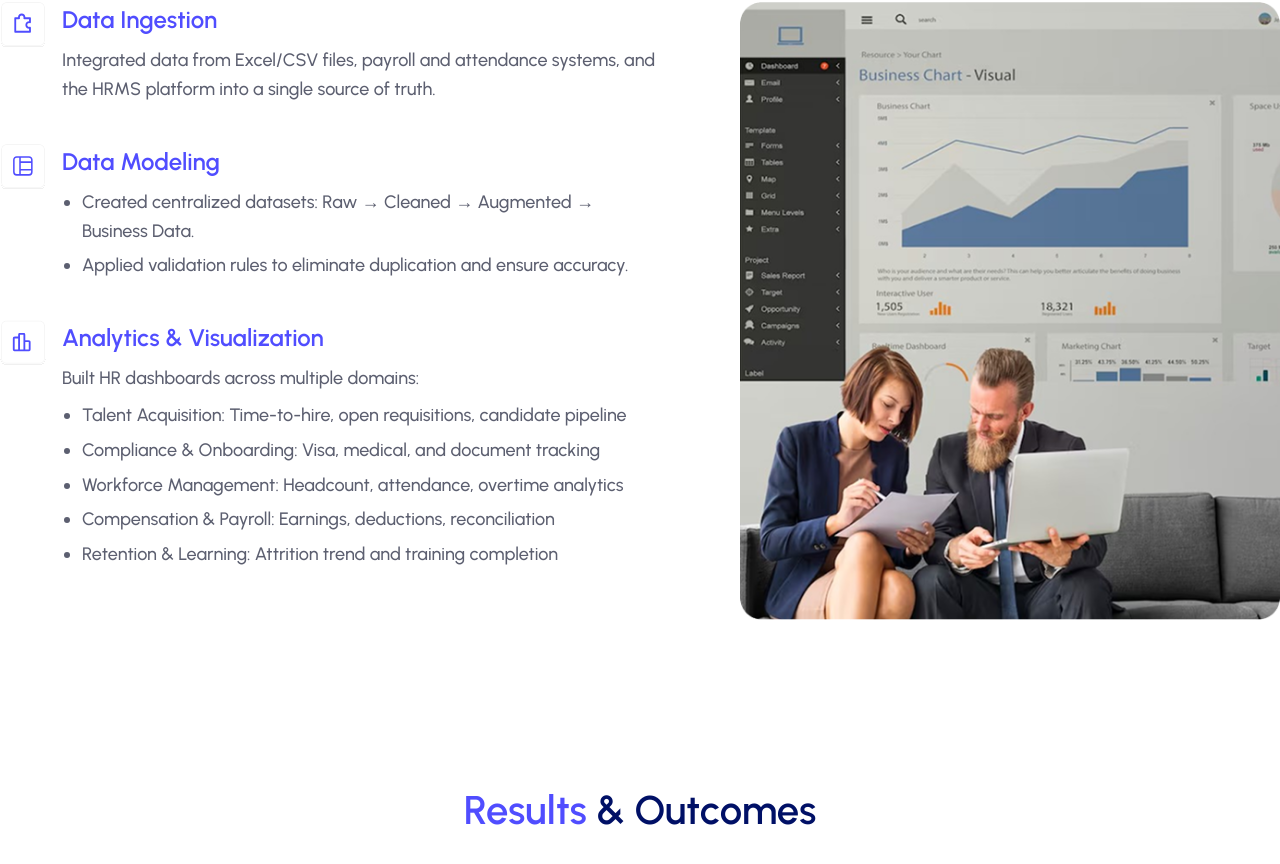
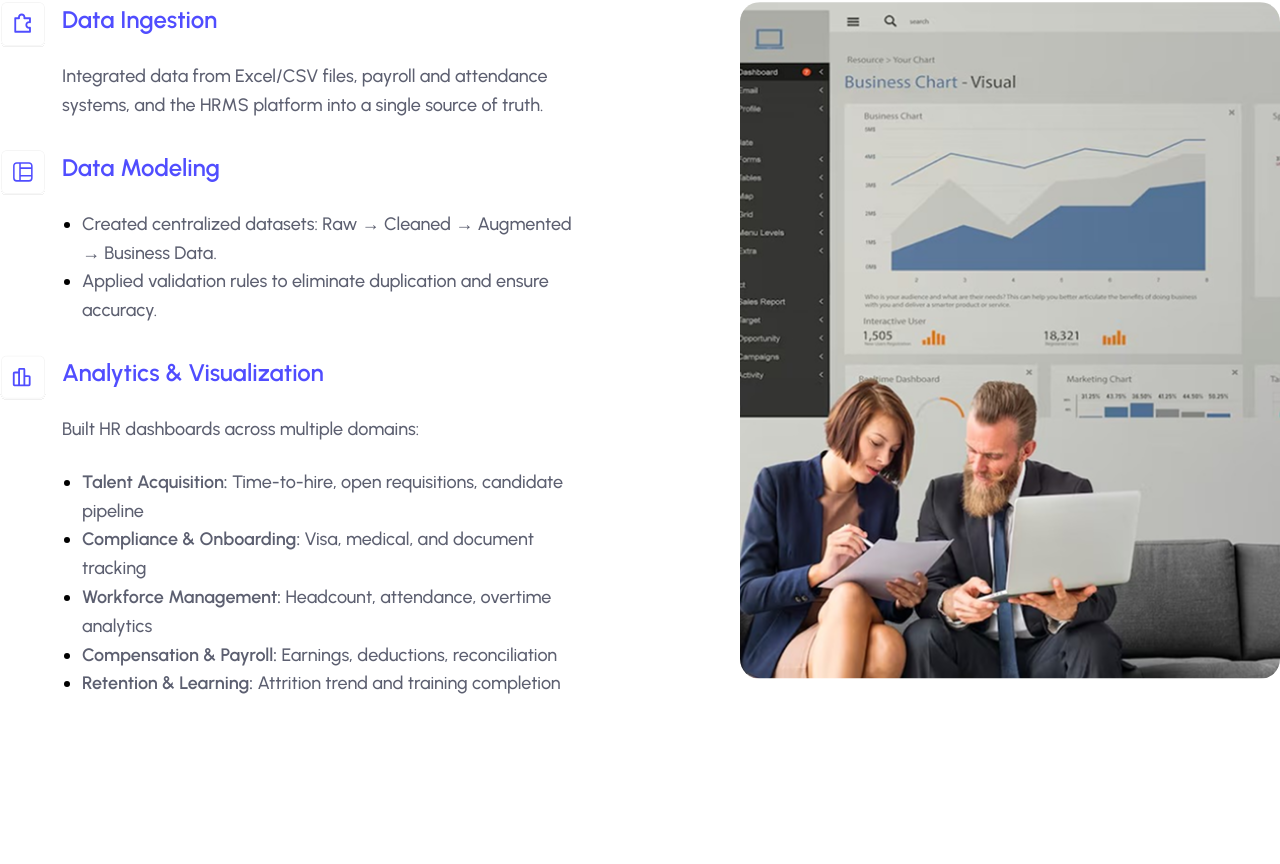
Before and after one commit to ScaleBI/ScaleBI-Site, a React (Vite) app: page /case-study-index/hr-tech-analytics in a window 1280 px wide. Shown: the part 2916-3780 px from the top of the page. Built offline with nearby package versions, Linux system fonts and the light colour scheme.

Commit message:
alignment changes

```diff
--- a/src/components/FAQ.jsx
+++ b/src/components/FAQ.jsx
@@ -80,7 +80,7 @@ export default function FAQ() {
         <section className="bg-[#E1FFF7] flex justify-center">
             <div className="w-full max-w-[1440px] flex flex-col items-center py-12 px-4 sm:px-8 lg:py-20 lg:px-20  gap-[40px] lg:gap-[64px]">
                 <div className="w-full flex flex-col items-center gap-5 sm:gap-6 text-center">
-                    <div className="bg-gradient-to-b from-[#EFEFF0] to-[#FFFFFF] border border-[#EFEFF0] flex items-center gap-2 rounded-[12px] px-4 py-2">
+                    <div className="bg-gradient-to-b from-[#FFFFFF] to-[#EFEFF0] border border-[#EFEFF0] flex items-center gap-2 rounded-[12px] px-4 py-2">
                         <img src={QuestionIcon} alt="study-icon" className="h-6 w-6" />
                         <span className="font-jetbrains font-normal text-[16px] uppercase text-[#5C5F70]">
                             FAQ
--- a/src/data/caseStudiesData.js
+++ b/src/data/caseStudiesData.js
@@ -140,12 +140,27 @@ const caseStudies = [
                     description:
                         "Built HR dashboards across multiple domains:",
                     bullets: [
-                        "Talent Acquisition: Time-to-hire, open requisitions, candidate pipeline",
-                        "Compliance & Onboarding: Visa, medical, and document tracking",
-                        "Workforce Management: Headcount, attendance, overtime analytics",
-                        "Compensation & Payroll: Earnings, deductions, reconciliation",
-                        "Retention & Learning: Attrition trend and training completion",
-                    ],
+                        {
+                            heading: "Talent Acquisition:",
+                            text: "Time-to-hire, open requisitions, candidate pipeline"
+                        },
+                        {
+                            heading: "Compliance & Onboarding:",
+                            text: "Visa, medical, and document tracking"
+                        },
+                        {
+                            heading: "Workforce Management:",
+                            text: "Headcount, attendance, overtime analytics"
+                        },
+                        {
+                            heading: "Compensation & Payroll:",
+                            text: "Earnings, deductions, reconciliation"
+                        },
+                        {
+                            heading: "Retention & Learning:",
+                            text: "Attrition trend and training completion"
+                        }
+                    ]
                 },
             ],
 
--- a/src/sections/Comparison.jsx
+++ b/src/sections/Comparison.jsx
@@ -15,7 +15,7 @@ export default function Comparison() {
         <section className="w-full bg-[#504DFF] flex justify-center" id="comparison">
             <div className="w-full max-w-[1440px] flex flex-col items-center gap-[64px] px-4 py-12 lg:p-[80px]">
                 <div className=" max-w-[1280px] flex flex-col gap-[24px]  items-center text-center">
-                    <div className="flex gap-[8px] bg-gradient-to-b from-[#EFEFF0] to-[#FFFFFF] border border-[#EFEFF0] rounded-[16px] px-[12px] py-[8px]">
+                    <div className="flex gap-[8px] bg-gradient-to-b from-[#FFFFFF] to-[#EFEFF0] border border-[#EFEFF0] rounded-[16px] px-[12px] py-[8px]">
                         <img src={TickIcon} alt="tick-icon" />
                         <span className="text-[#5C5F70] font-jetbrains font-normal text-[14px] lg:text-[16px]">COMPARISON</span>
                     </div>
--- a/src/sections/Hero.jsx
+++ b/src/sections/Hero.jsx
@@ -29,7 +29,7 @@ export default function Hero() {
             <div className="flex flex-col sm:flex-row items-center justify-center">
 
               {/* ITEM 1 */}
-              <span className="flex items-center gap-2  font-jetbrains text-[#5C5F70] bg-gradient-to-b from-[#EFEFF0] to-[#FFFFFF] px-4 py-2 rounded-[12px] text-sm border border-gray-200">
+              <span className="flex items-center gap-2  font-jetbrains text-[#5C5F70] bg-gradient-to-b from-[#FFFFFF] to-[#EFEFF0] px-4 py-2 rounded-[12px] text-sm border border-gray-200">
                 <img src={LockIcon} className="w-5 h-5" />
                 NO SAAS LOCK-IN
               </span>
@@ -47,7 +47,7 @@ export default function Hero() {
               </div>
 
               {/* ITEM 2 */}
-              <span className="flex items-center gap-2 font-jetbrains text-[#5C5F70] bg-gradient-to-b from-[#EFEFF0] to-[#FFFFFF] px-4 py-2 rounded-[12px] text-sm border border-gray-200">
+              <span className="flex items-center gap-2 font-jetbrains text-[#5C5F70] bg-gradient-to-b from-[#FFFFFF] to-[#EFEFF0] px-4 py-2 rounded-[12px] text-sm border border-gray-200">
                 <img src={TrophyIcon} className="w-5 h-5" />
                 NO PER-USER PRICING
               </span>
@@ -65,7 +65,7 @@ export default function Hero() {
               </div>
 
               {/* ITEM 3 */}
-              <span className="flex items-center gap-2 font-jetbrains text-[#5C5F70] bg-gradient-to-b from-[#EFEFF0] to-[#FFFFFF] px-4 py-2 rounded-[12px] text-sm border border-gray-200">
+              <span className="flex items-center gap-2 font-jetbrains text-[#5C5F70] bg-gradient-to-b from-[#FFFFFF] to-[#EFEFF0] px-4 py-2 rounded-[12px] text-sm border border-gray-200">
                 <img src={PriceIcon} className="w-5 h-5" />
                 NO COMPROMISE
               </span>
--- a/src/sections/Integration.jsx
+++ b/src/sections/Integration.jsx
@@ -6,7 +6,7 @@ export default function Integration(){
 
             <div className="w-full max-w-[1440px] flex flex-col items-center  py-12 px-4 sm:px-8 lg:py-20 lg:px-20">
                 <div className="w-full  flex flex-col items-center gap-5 sm:gap-6 text-center">
-                    <div className="bg-gradient-to-b from-[#EFEFF0] to-[#FFFFFF] border border-[#EFEFF0] flex items-center gap-2 rounded-[12px] px-4 py-2">
+                    <div className="bg-gradient-to-b from-[#FFFFFF] to-[#EFEFF0] border border-[#EFEFF0] flex items-center gap-2 rounded-[12px] px-4 py-2">
                         <img src={Menu} alt="menu-icon"  className="h-6 w-6"/>
                         <span className="font-jetbrains font-normal text-[16px] text-center uppercase text-[#5C5F70]">INTEGRATIONS</span>
                     </div>
--- a/src/sections/Problem.jsx
+++ b/src/sections/Problem.jsx
@@ -42,7 +42,7 @@ export default function Problem() {
         >
           <div className="w-full flex flex-col items-center gap-[16px] text-center ">
             {/* THE PROBLEM BADGE */}
-            <div className="bg-gradient-to-b from-[#EFEFF0] to-[#FFFFFF] rounded-[12px] border border-[#EFEFF0]">
+            <div className="bg-gradient-to-b from-[#FFFFFF] to-[#EFEFF0] rounded-[12px] border border-[#EFEFF0]">
               <p
                 className="flex items-center justify-center gap-3 px-[12px] py-[8px] text-[16px] font-jetbrains font-normal text-[#5C5F70]"
               >
--- a/src/sections/Solution.jsx
+++ b/src/sections/Solution.jsx
@@ -31,7 +31,7 @@ export default function Solution() {
 
                 {/* Header */}
                 <div className="max-w-[1280px] flex flex-col items-center gap-[16px] sm:gap-[24px]">
-                    <div className="inline-flex gap-[8px] px-[12px] py-[6px] sm:py-[8px] bg-gradient-to-b from-[#EFEFF0] to-[#FFFFFF] border border-[#EFEFF0] rounded-[12px] text-sm sm:text-base font-jetbrains font-normal text-[#5C5F70]">
+                    <div className="inline-flex gap-[8px] px-[12px] py-[6px] sm:py-[8px] bg-gradient-to-b from-[#FFFFFF] to-[#EFEFF0] border border-[#EFEFF0] rounded-[12px] text-sm sm:text-base font-jetbrains font-normal text-[#5C5F70]">
                         <img src={SolutionIcon} alt="solution-icon" />
                         THE SOLUTION
                     </div>
--- a/src/sections/Steps.jsx
+++ b/src/sections/Steps.jsx
@@ -36,7 +36,7 @@ export default function Steps() {
             <div className="w-full max-w-[1440px] flex flex-col items-center gap-12 sm:gap-16 py-12 px-4 sm:px-8 lg:py-20 lg:px-20">
                 <div className="w-full  flex flex-col items-center gap-5 sm:gap-6 text-center ">
 
-                    <div className="bg-gradient-to-b from-[#EFEFF0] to-[#FFFFFF] border border-[#EFEFF0] flex items-center gap-2 rounded-[12px] px-4 py-2">
+                    <div className="bg-gradient-to-b from-[#FFFFFF] to-[#EFEFF0] border border-[#EFEFF0] flex items-center gap-2 rounded-[12px] px-4 py-2">
                         <img src={TurnArrowIcon} alt="turn-arrow-icon" />
                         <span className="text-[#5C5F70] font-jetbrains font-normal text-[16px]">STEPS</span>
                     </div>
--- a/src/sections/caseStudyDetail/LookingAhead.jsx
+++ b/src/sections/caseStudyDetail/LookingAhead.jsx
@@ -14,7 +14,7 @@ export default function LookingAhead({ data }) {
               Looking Ahead
             </h2>
 
-            <p className="text-[16px] lg:text-[18px] leading-[160%] text-[#5C5F70] font-urbanist font-medium">
+            <p className="text-[16px] lg:text-[18px] lg:w-[560px] leading-[160%] text-[#5C5F70] font-urbanist font-medium">
               {data.description}
             </p>
           </div>
--- a/src/sections/caseStudyDetail/Results.jsx
+++ b/src/sections/caseStudyDetail/Results.jsx
@@ -3,7 +3,7 @@ export default function Result({ data }) {
   if (!data) return null;
 
   return (
-    <section className="w-full flex justify-center py-[60px] lg:py-[80px] bg-white">
+    <section className="w-full flex justify-center py-[30px] sm:py-[80px] bg-white">
       <div className="w-full max-w-[1280px] px-6 lg:px-0 flex flex-col gap-[40px] lg:gap-[60px]">
 
         {/* Heading */}
--- a/src/sections/caseStudyDetail/Solution.jsx
+++ b/src/sections/caseStudyDetail/Solution.jsx
@@ -42,10 +42,10 @@ export default function Solution({ data }) {
 
 
                     {/* LEFT CONTENT */}
-                    <div className="flex flex-col gap-[30px] md:gap-[40px] w-full lg:w-[55%]">
+                    <div className="flex flex-col gap-[20px] md:gap-[30px] w-full lg:w-[55%]">
 
                         {data.steps.map((step, index) => (
-                            <div key={index} className="flex gap-[16px]">
+                            <div key={index} className="flex gap-[16px] lg:w-[572px]">
 
                                 <img
                                     src={step.icon}
@@ -53,7 +53,7 @@ export default function Solution({ data }) {
                                     className="w-[36px] h-[36px] md:w-[46px] md:h-[46px]"
                                 />
 
-                                <div className="flex flex-col gap-[8px]">
+                                <div className="flex flex-col gap-[15px] sm:gap-[24px]">
                                     <h3 className="text-[18px] md:text-[22px] lg:text-[24px] font-bold text-[#504DFF] font-urbanist">
                                         {step.title}
                                     </h3>
@@ -67,9 +67,24 @@ export default function Solution({ data }) {
 
                                     {/* Bullets if exists */}
                                     {step.bullets && (
-                                        <ul className="list-disc pl-[20px] text-[16px] md:text-[18px] leading-[160%] text-[#5C5F70] font-medium font-urbanist flex flex-col gap-[6px]">
+                                        <ul className="list-disc pl-[20px] text-[16px] md:text-[18px] leading-[160%] font-urbanist flex flex-col ">
                                             {step.bullets.map((bullet, i) => (
-                                                <li key={i}>{bullet}</li>
+                                                <li key={i}>
+                                                    {typeof bullet === "string" ? (
+                                                        <span className="font-medium text-[#5C5F70]">
+                                                            {bullet}
+                                                        </span>
+                                                    ) : (
+                                                        <>
+                                                            <span className="font-semibold text-[#5C5F70]">
+                                                                {bullet.heading}
+                                                            </span>{" "}
+                                                            <span className="font-medium text-[#5C5F70]">
+                                                                {bullet.text}
+                                                            </span>
+                                                        </>
+                                                    )}
+                                                </li>
                                             ))}
                                         </ul>
                                     )}
@@ -87,7 +102,7 @@ export default function Solution({ data }) {
                         <img
                             src={data.image}
                             alt="solution"
-                            className="w-full rounded-[20px] object-cover"
+                            className="w-full lg:h-[677px] rounded-[20px] object-cover"
                         />
                     </div>
 
--- a/src/sections/caseStudyDetail/WhyScaleBI.jsx
+++ b/src/sections/caseStudyDetail/WhyScaleBI.jsx
@@ -2,7 +2,7 @@
 export default function WhyScaleBI({data}) {
 
   return (
-    <section className="w-full flex justify-center py-[60px] md:py-[70px] lg:py-[80px] bg-white">
+    <section className="w-full flex justify-center py-[30px] md:py-[70px] lg:py-[80px] bg-white">
       <div className="w-full max-w-[1283px] px-6 md:px-10 lg:px-0 flex flex-col items-center gap-[30px] md:gap-[40px]">
 
         {/* Heading */}
```
